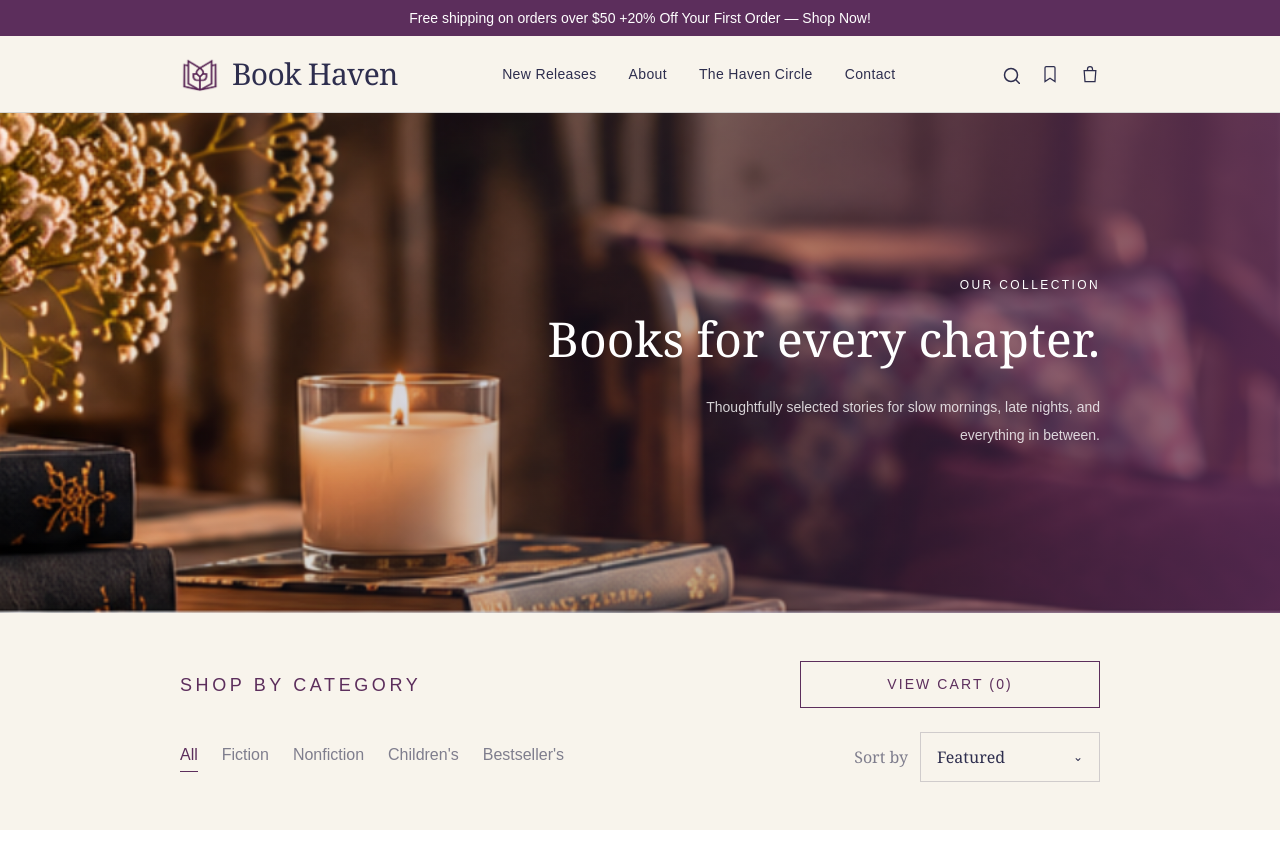
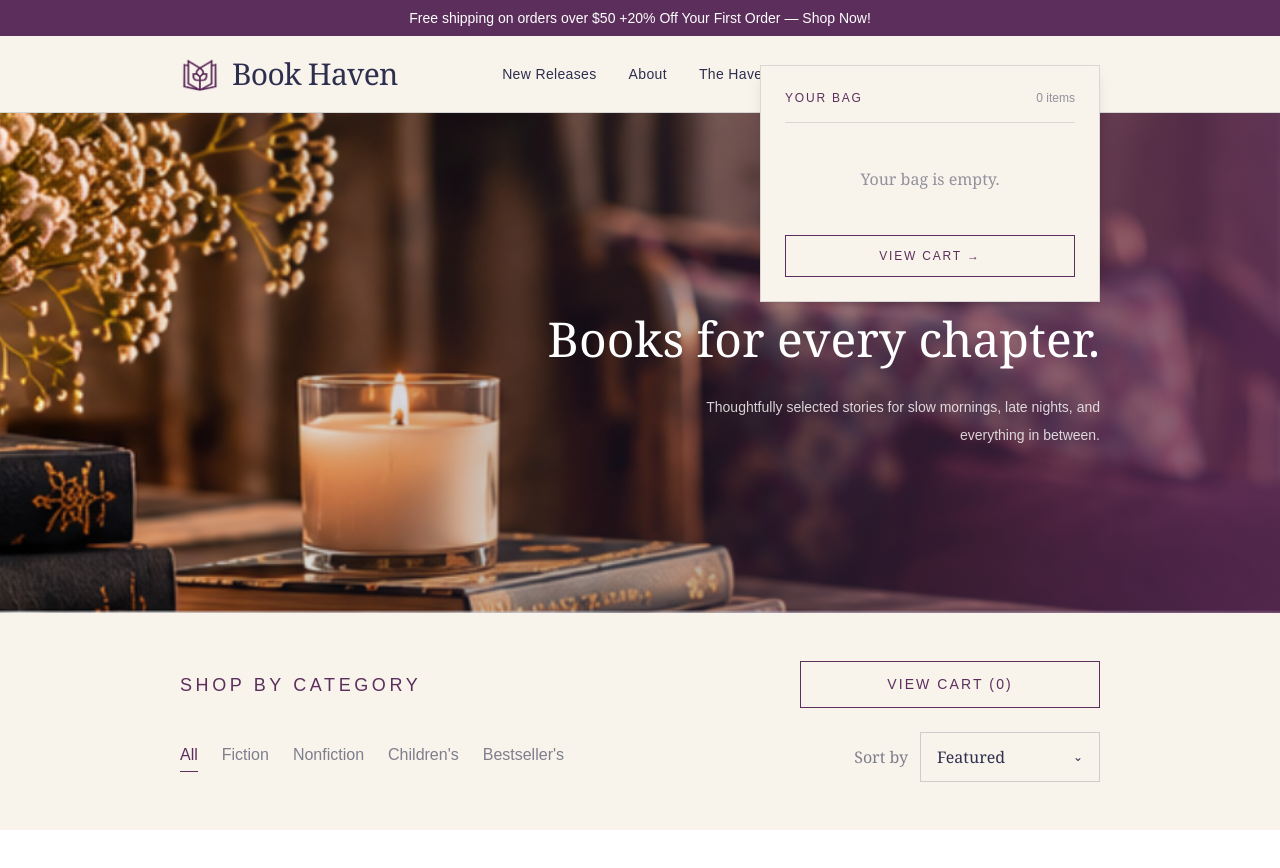
Before and after one commit to Thecodebarbie/book-haven-bookstore, a Next.js app: page /gallery in a window 1280 px wide. Both pictures are taken after a click on the button 1089 px from the left and 74 px from the top of the page. Shown: the top 868 px of the page. Built offline with nearby package versions, Linux system fonts and the light colour scheme.

Commit message:
Add navigation mini cart with open and view cart functionality

```diff
--- a/src/app/gallery/page.js
+++ b/src/app/gallery/page.js
@@ -6,6 +6,7 @@ import Image from "next/image";
 export default function Gallery() {
   const [cart, setCart] = useState([]);
   const [isCartOpen, setIsCartOpen] = useState(false);
+  const [isMiniCartOpen, setIsMiniCartOpen] = useState(false);
 
   const clearCart = () => {
     setCart([]);
@@ -69,6 +70,8 @@ export default function Gallery() {
             </a>
           </nav>
 
+          {/* Search Button */}
+
           <div className="flex shrink-0 items-center gap-5 whitespace-nowrap">
             <button
               type="button"
@@ -86,9 +89,11 @@ export default function Gallery() {
               </svg>
             </button>
 
+            {/* Login Button : Bookmark Icon */}
+
             <button
               type="button"
-              aria-label="Wishlist"
+              aria-label="login"
               className="text-sm hover:opacity-60"
             >
               <svg
@@ -103,7 +108,12 @@ export default function Gallery() {
               </svg>
             </button>
 
-            <button type="button" className="text-sm hover:opacity-60">
+            {/* Cart Button : Shopping Bag Icon */}
+            <button
+              type="button"
+              onClick={() => setIsMiniCartOpen(!isMiniCartOpen)}
+              className="text-sm hover:opacity-60"
+            >
               <svg
                 aria-hidden="true"
                 viewBox="0 0 24 24"
@@ -116,6 +126,40 @@ export default function Gallery() {
                 <path d="M9 8V6a3 3 0 0 1 6 0v2" />
               </svg>
             </button>
+
+            {/* Mini Cart */}
+            {isMiniCartOpen && (
+              <div className="absolute top-[65px] right-45 z-40 w-[340px] border border-[#2E2E4E]/15 bg-[#F8F4EC] p-6 text-left shadow-lg">
+                <div className="mb-5 flex items-center justify-between border-b border-[#2E2E4E]/15 pb-4">
+                  <p className="text-xs tracking-[0.15em] text-[#5C2E5C] uppercase">
+                    Your Bag
+                  </p>
+
+                  <span className="text-xs text-[#2E2E4E]/50">
+                    {cart.length} items
+                  </span>
+                </div>
+
+                {cart.length === 0 ? (
+                  <p className="py-6 text-center font-serif text-[16px] text-[#2E2E4E]/50">
+                    Your bag is empty.
+                  </p>
+                ) : (
+                  <div>{/* Cart items will go here later */}</div>
+                )}
+
+                <button
+                  type="button"
+                  onClick={() => {
+                    setIsMiniCartOpen(false);
+                    setIsCartOpen(true);
+                  }}
+                  className="mt-5 w-full border border-[#5C2E5C] px-4 py-3 text-xs tracking-[0.15em] text-[#5C2E5C] uppercase transition hover:bg-[#5C2E5C] hover:text-white"
+                >
+                  View Cart →
+                </button>
+              </div>
+            )}
           </div>
         </div>
       </header>
```
